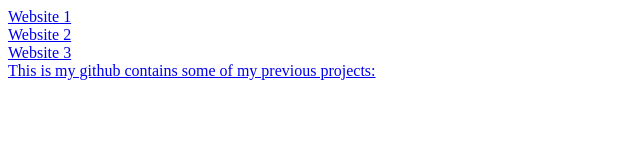
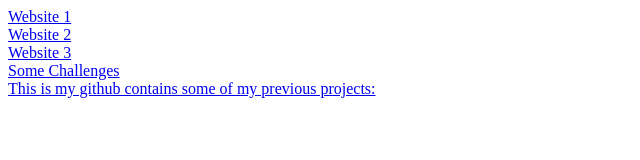
Before and after one commit to joue-zero/links, a plain HTML site: page index.html in a window 1280 px wide. Shown: the whole page, without its empty margins (0-640 px from the left). Drawn offline with Linux system fonts and the light colour scheme.

Commit message:
Update index.html

```diff
--- a/index.html
+++ b/index.html
@@ -20,6 +20,11 @@
 
     <br />
 
+    <a href="https://joue-zero.github.io/js-challenges/">
+        Some Challenges
+    </a>
+    <br />
+
     <a href="https://github.com/joue-zero">
         This is my github contains some of my previous projects:
     </a>
```
